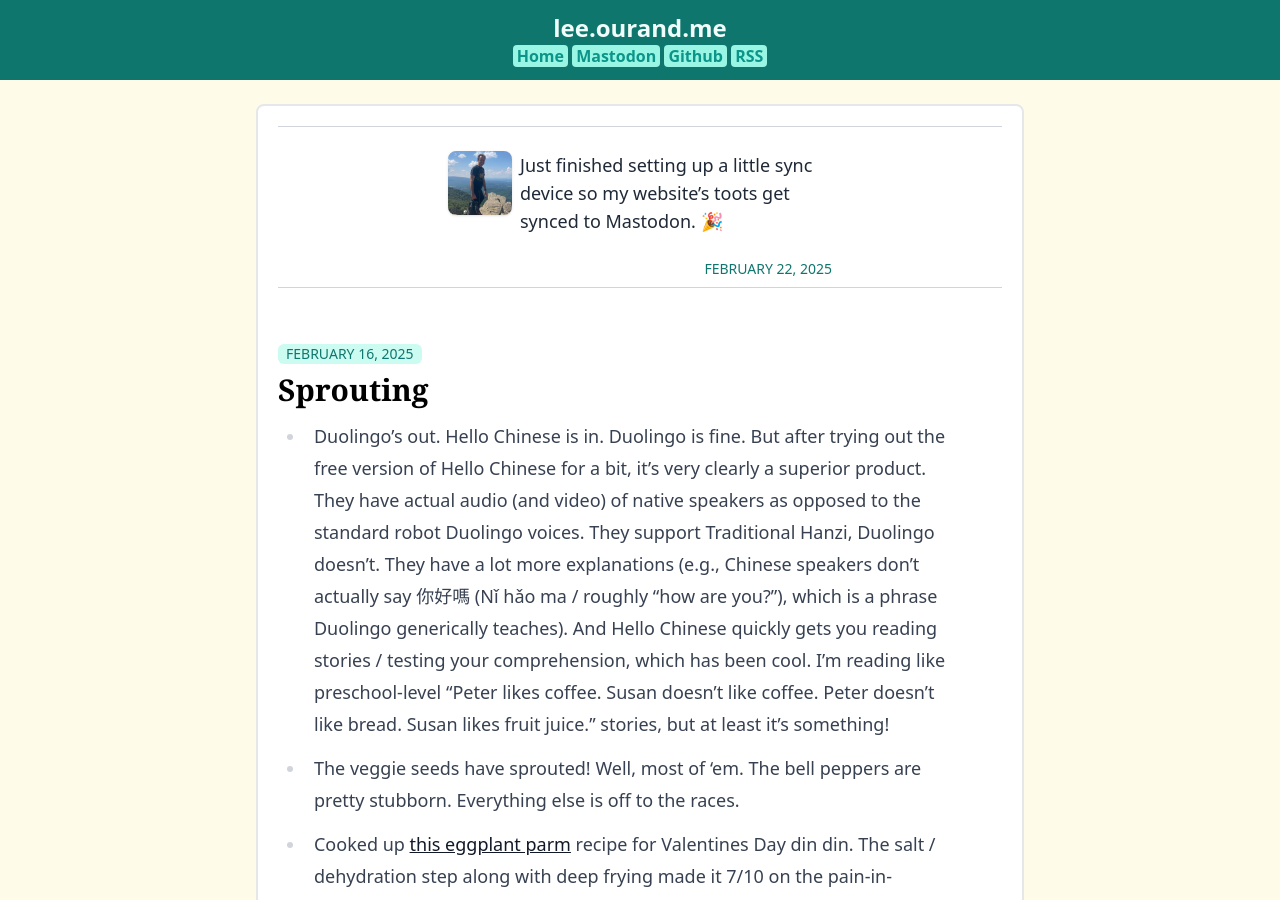
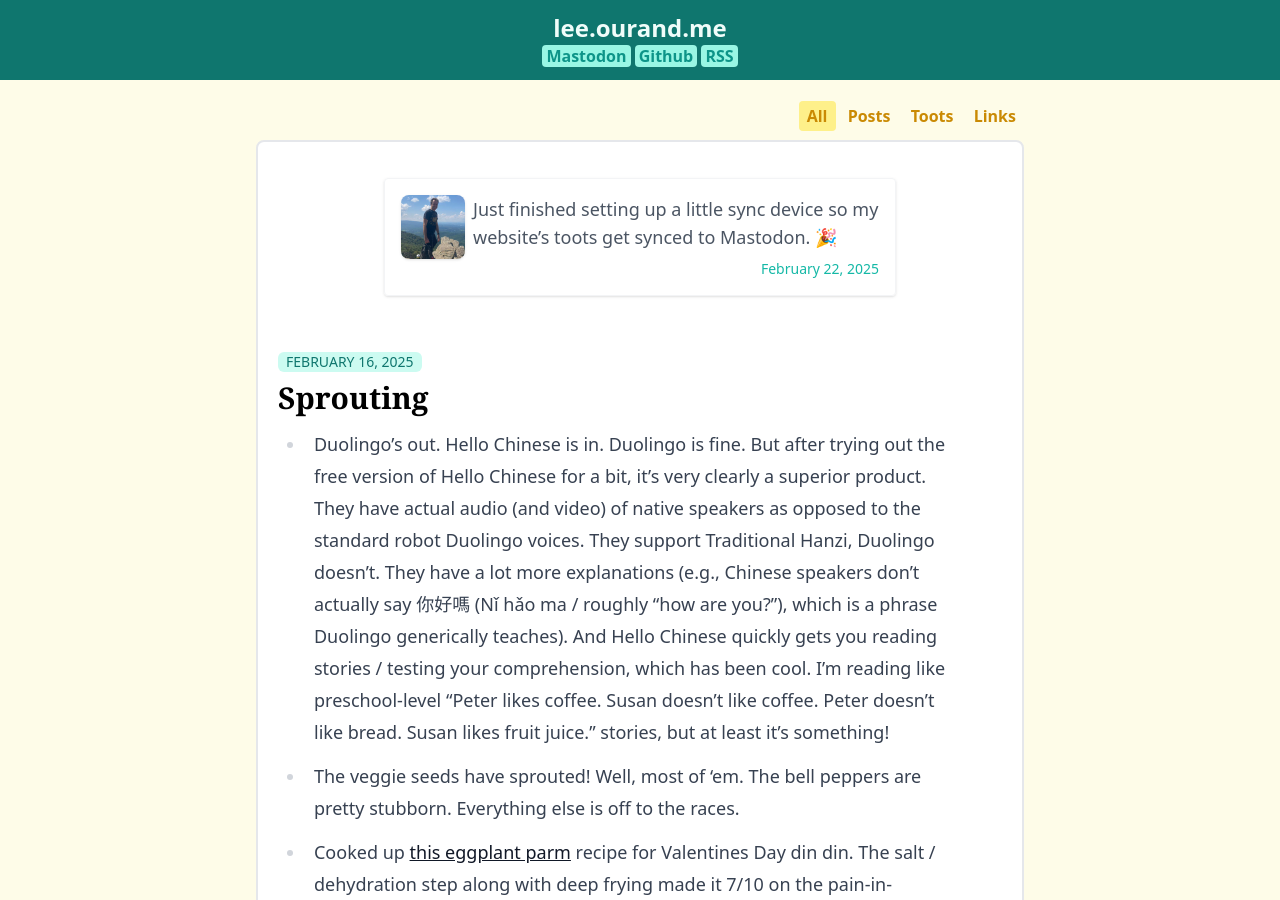
Before and after one commit to leeourand/leeourand.github.com, a Jekyll site: the page built from index.html, in a window 1280 px wide and 900 px high. Built offline with Jekyll 4.4.1, drawn with Linux system fonts in a browser that asks for light colours; nearby versions of some CDN libraries; the list of posts is cut into pages by our own code.

Commit message:
Little bit of style cleanup

```diff
--- a/_config.yml
+++ b/_config.yml
@@ -4,3 +4,12 @@ permalink: /:categories/:year/:month/:day/:title
 plugins:
 - jekyll-feed
 - jekyll-paginate
+navigation:
+  - text: All
+    url: "/"
+  - text: Posts
+    url: "/posts"
+  - text: Toots
+    url: "/toots"
+  - text: Links
+    url: "/links"
--- a/_layouts/base.html
+++ b/_layouts/base.html
@@ -18,13 +18,22 @@
     <header class="bg-teal-700 px-5 py-3 font-sans text-teal-50 dark:text-gray-200 text-center">
       <h1 class="text-2xl font-extrabold"><a href="/">lee.ourand.me</a></h1>
       <nav class="font-semibold">
-        <a class="bg-teal-200 px-1 py rounded text-teal-600" href="/">Home</a>
         <a class="bg-teal-200 px-1 py rounded text-teal-600" rel="me" href="https://social.ourand.me/@lee">Mastodon</a>
         <a class="bg-teal-200 px-1 py rounded text-teal-600" href="https://github.com/leeourand">Github</a>
         <a class="bg-teal-200 px-1 py rounded text-teal-600" href="/feed.xml">RSS</a>
       </nav>
     </header>
     <div class="container max-w-3xl sm:mx-auto sm:my-6">
+      <nav class="font-semibold text-right mx-auto">
+        {% for link in site.navigation %}
+        {% assign current = nil %}
+        {% if page.url == link.url or page.layout == link.layout %}
+        {% assign current = 'bg-yellow-200' %}
+        {% endif %}
+        <a class="{{ current }} px-2 py-1 rounded text-yellow-600" href="{{ link.url }}">{{link.text}}</a>
+        {% endfor %}
+
+      </nav>
       <article class="bg-white rounded-lg dark:bg-gray-700 border-2 p-2 sm:p-5 border-gray-200 dark:border-gray-600 mt-3 sm:w-auto">
         {{ content }}
       </article>
--- a/index.html
+++ b/index.html
@@ -33,18 +33,17 @@ title: Posts
         {{ post.content }}
       </div>
     {% elsif post.category == "Toots" %}
-    <hr class="border-gray-300 dark:border-gray-600">
-    <section class="mx-auto mt-4 max-w-sm py-2">
-      <img src="/assets/images/profile.jpeg" class="float-left w-16 mr-2 shadow rounded-lg" />
-      <div class="text-lg text-gray-800 dark:text-gray-200">
-        {{ post.content }}
+    <section class="mx-auto mt-4 max-w-lg border border-gray-100 p-4 rounded shadow">
+      <div class="flex">
+        <img src="/assets/images/profile.jpeg" class="w-16 h-16 mr-2 shadow rounded-lg" />
+        <div class="text-lg text-gray-600 dark:text-gray-200">
+          {{ post.content }}
+        </div>
       </div>
-      <br class="clear-both" />
-      <time class="block text-sm uppercase dark:text-teal-300 text-teal-700 text-right">
+      <time class="block text-sm dark:text-teal-300 text-teal-500 text-right">
         <a href="{{ post.url }}">{{ post.date | date: "%B %d, %Y" }}</a>
       </time>
     </section>
-    <hr class="border-gray-300 dark:border-gray-600">
     {% else %}
       <h2 class="text-3xl font-bold font-serif dark:text-gray-100"><a class="hover:text-gray-500 dark:hover:text-gray-300" href="{{ post.url }}">{{ post.title }}</a></h2>
     {% endif %}
```
Also changed, not shown: links.html (+0 -22 lines), posts.html (added, +18 -0 lines), toots.html (added, +19 -0 lines).
